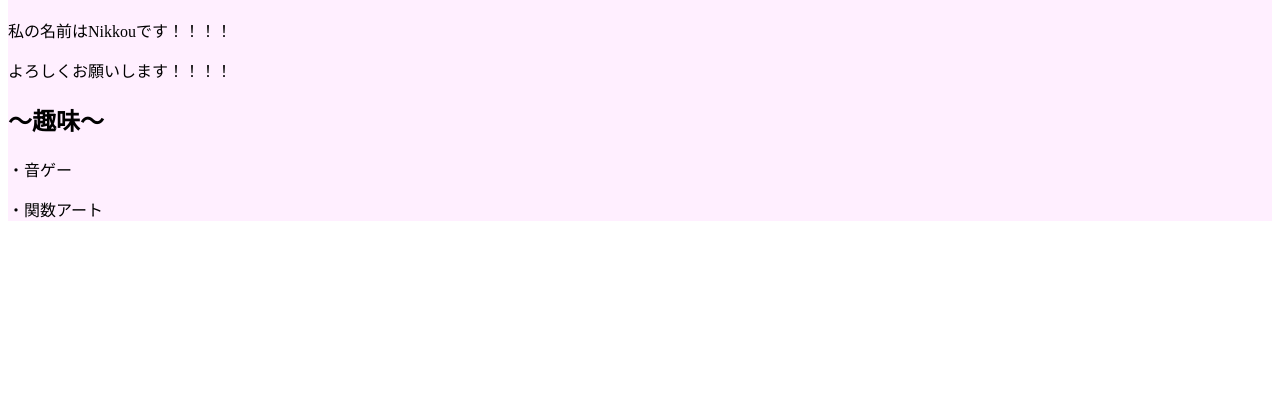
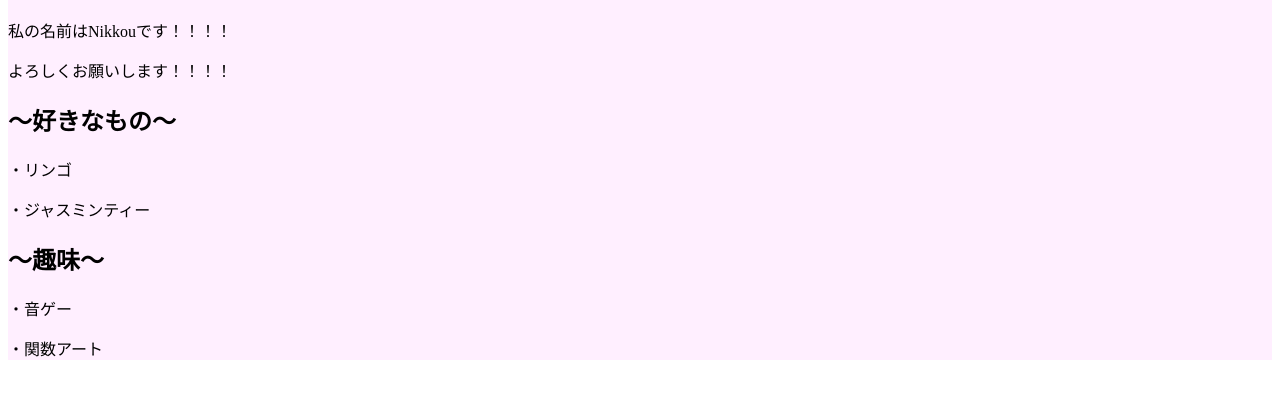
Before and after one commit to mct-joken/git2025, a website: page public/nikkou4096/index.html in a window 1280 px wide. Shown: the part 57-456 px from the top of the page. Drawn offline with Linux system fonts and the light colour scheme.

Commit message:
feat: Add favorite things section (closes #10)

```diff
--- a/public/nikkou4096/index.html
+++ b/public/nikkou4096/index.html
@@ -10,6 +10,9 @@
             <h1>こんにちは！！！！</h1>
             <p>私の名前はNikkouです！！！！</p>
             <p>よろしくお願いします！！！！</p>
+            <h2>～好きなもの～</h2>
+            <p>・リンゴ</p>
+            <p>・ジャスミンティー</p>
             <div class="anime-object">
                 <h2>～趣味～</h2>
                 <p>・音ゲー</p>
```
